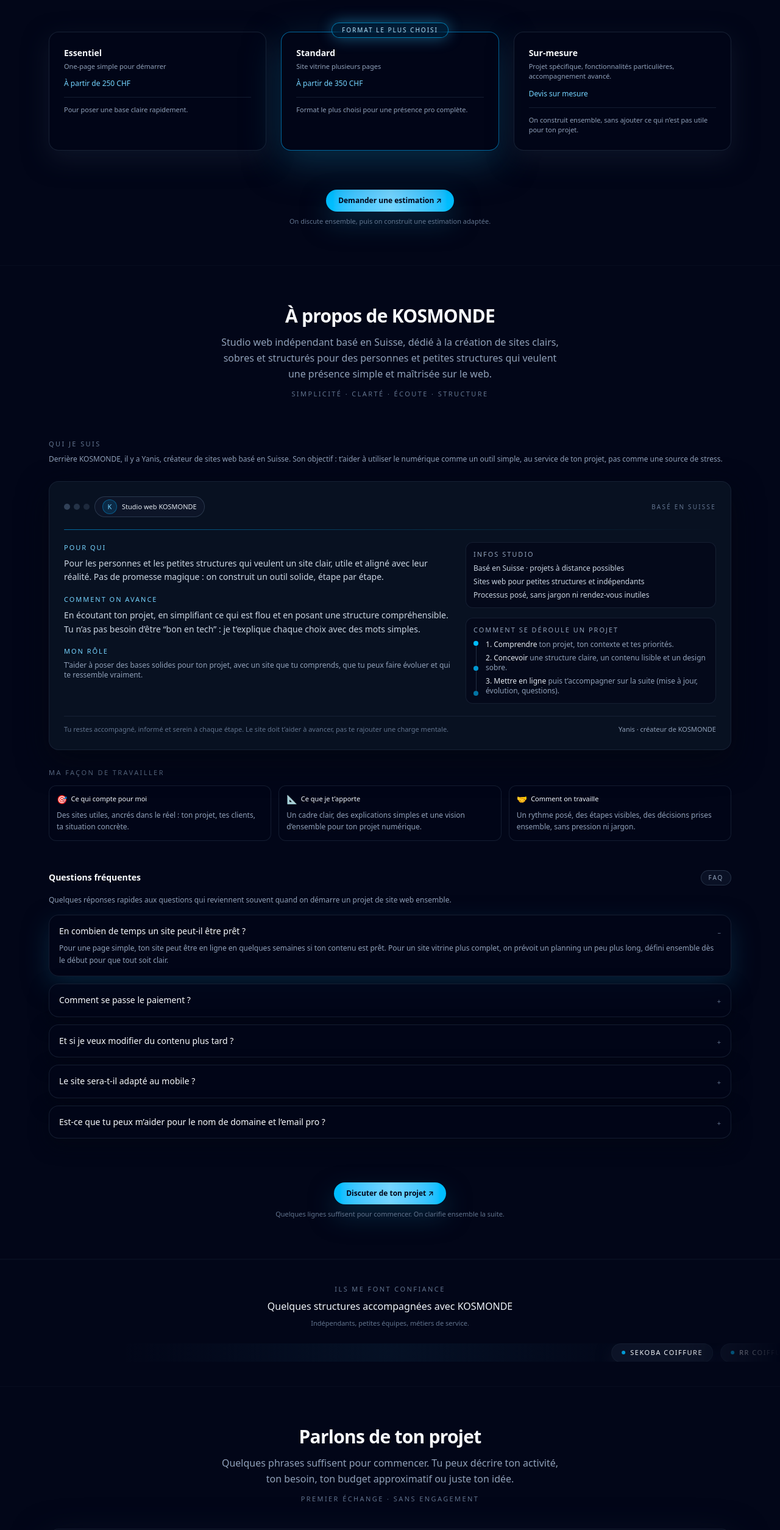
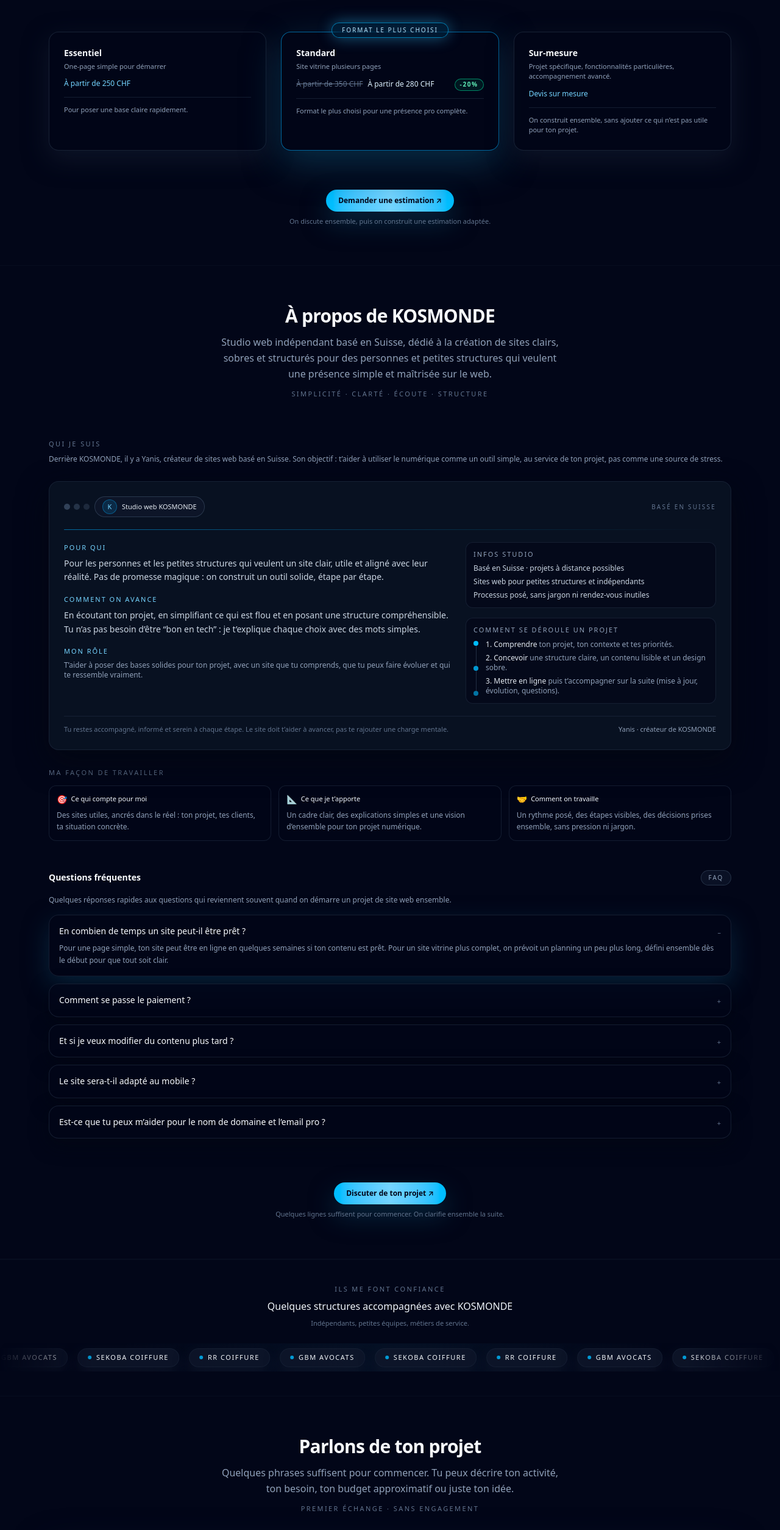
Before and after one commit to KOSMONDE/KOSMONDE, a Next.js app: page / in a window 1280 px wide. Shown: the part 3700-6209 px from the top of the page at 61% size. Built offline with nearby package versions, Linux system fonts and the light colour scheme; no server answers.

Commit message:
carouselle corriger

```diff
--- a/app/globals.css
+++ b/app/globals.css
@@ -60,13 +60,34 @@ body {
 
 /* --------- CAROUSEL CONFIANCE (version JS) --------- */
 
+/* ============================
+   TRUST CAROUSEL — KOSMONDE
+   ============================ */
+
+/* ============================
+   TRUST CAROUSEL — KOSMONDE
+   ============================ */
+
+/* Conteneur du carrousel */
 .trust-marquee {
   overflow: hidden;
+  width: 100%;
+  display: flex;
+  justify-content: center;
+  padding: 0.5rem 0; /* ≈ py-2 */
 }
 
+/* Piste des logos / noms */
 .trust-track {
   display: inline-flex;
-  gap: 0.75rem;          /* ≈ gap-3 */
+  gap: 1rem; /* ≈ gap-4 */
   white-space: nowrap;
   will-change: transform;
 }
+
+/* Accessibilité : moins d’animations si demandé */
+@media (prefers-reduced-motion: reduce) {
+  .trust-track {
+    transform: none !important;
+  }
+}
--- a/components/PourquoiEtTarifsSection.tsx
+++ b/components/PourquoiEtTarifsSection.tsx
@@ -58,7 +58,6 @@ export function PourquoiEtTarifsSection() {
       <div className="pointer-events-none absolute inset-0 -z-10 opacity-20 mix-blend-screen bg-[radial-gradient(circle_at_top_right,rgba(148,163,184,0.3),transparent_55%)]" />
 
       <div className="container-kosmonde space-y-16 py-16 relative">
-
         {/* HEADER CENTRÉ */}
         <div className="text-center max-w-lg mx-auto space-y-3">
           <h2 className="text-2xl sm:text-3xl font-semibold tracking-tight text-slate-50">
@@ -135,9 +134,24 @@ export function PourquoiEtTarifsSection() {
                 <p className="text-[11px] text-slate-400">{offre.subtitle}</p>
               </div>
 
-              <span className="mt-3 inline-block text-xs font-medium text-sky-300">
-                {offre.price}
-              </span>
+              {/* PRIX */}
+              {offre.name === "Standard" ? (
+                <div className="mt-3 flex items-baseline gap-2 text-xs font-medium">
+                  <span className="text-slate-500 line-through">
+                    À partir de 350 CHF
+                  </span>
+                  <span className="text-sky-100">
+                    À partir de 280 CHF
+                  </span>
+                  <span className="ml-auto inline-flex items-center rounded-full border border-emerald-400/60 bg-emerald-500/10 px-2 py-0.5 text-[10px] font-semibold uppercase tracking-[0.16em] text-emerald-300">
+                    -20%
+                  </span>
+                </div>
+              ) : (
+                <span className="mt-3 inline-block text-xs font-medium text-sky-300">
+                  {offre.price}
+                </span>
+              )}
 
               <p className="mt-3 text-[11px] text-slate-400 border-t border-slate-800/70 pt-3">
                 {offre.highlight}
--- a/components/TrustCarousel.tsx
+++ b/components/TrustCarousel.tsx
@@ -5,36 +5,52 @@ import { useEffect, useRef } from "react";
 export function TrustCarousel() {
   const brands = ["SEKOBA COIFFURE", "RR COIFFURE", "GBM AVOCATS"];
 
-  // On répète 5x pour bien remplir la piste
-  const loopBrands = [
-    ...brands,
-    ...brands,
-    ...brands,
-    ...brands,
-    ...brands,
-  ];
+  // Nombre de répétitions de la séquence
+  const REPEAT = 5;
+  const loopBrands = Array.from({ length: REPEAT }, () => brands).flat();
 
   const containerRef = useRef<HTMLDivElement | null>(null);
   const trackRef = useRef<HTMLDivElement | null>(null);
   const isPaused = useRef(false);
+  const prefersReducedMotion = useRef(false);
 
   useEffect(() => {
     const container = containerRef.current;
     const track = trackRef.current;
     if (!container || !track) return;
 
+    // Accessibilité : prefers-reduced-motion
+    const mediaQuery = window.matchMedia("(prefers-reduced-motion: reduce)");
+    prefersReducedMotion.current = mediaQuery.matches;
+
+    const handleMotionChange = (event: MediaQueryListEvent) => {
+      prefersReducedMotion.current = event.matches;
+      if (event.matches) {
+        track.style.transform = "translateX(0)";
+      }
+    };
+
+    mediaQuery.addEventListener("change", handleMotionChange);
+
+    if (prefersReducedMotion.current) {
+      track.style.transform = "translateX(0)";
+      return () => {
+        mediaQuery.removeEventListener("change", handleMotionChange);
+      };
+    }
+
     let frameId: number;
     let lastTime = performance.now();
     let shift = 0;
 
-    // IMPORTANT : même nombre que de répétitions dans loopBrands
-    const repeatCount = 5;
+    // largeur d’une séquence (1 répétition de [SEKOBA, RR, GBM])
+    let singleWidth = track.scrollWidth / REPEAT;
 
-    // largeur d'une séquence (1 répétition)
-    const singleWidth = track.scrollWidth / repeatCount;
+    const handleResize = () => {
+      singleWidth = track.scrollWidth / REPEAT;
+    };
 
-    // on démarre complètement à droite (hors écran)
-    const startOffset = container.offsetWidth;
+    window.addEventListener("resize", handleResize);
 
     // vitesse en px/s
     const speed = 40;
@@ -43,19 +59,28 @@ export function TrustCarousel() {
       const delta = (time - lastTime) / 1000;
       lastTime = time;
 
-      if (!isPaused.current) {
-        // on avance et on boucle sur la largeur d'une séquence
-        shift = (shift + speed * delta) % singleWidth;
+      if (!isPaused.current && !prefersReducedMotion.current) {
+        // on se déplace vers la gauche
+        shift -= speed * delta;
+
+        // quand on a défilé une séquence complète, on recale
+        if (Math.abs(shift) >= singleWidth) {
+          shift += singleWidth;
+        }
+
+        track.style.transform = `translateX(${shift}px)`;
       }
-
-      const translateX = startOffset - shift;
-      track.style.transform = `translateX(${translateX}px)`;
 
       frameId = requestAnimationFrame(animate);
     };
 
     frameId = requestAnimationFrame(animate);
-    return () => cancelAnimationFrame(frameId);
+
+    return () => {
+      cancelAnimationFrame(frameId);
+      window.removeEventListener("resize", handleResize);
+      mediaQuery.removeEventListener("change", handleMotionChange);
+    };
   }, []);
 
   return (
@@ -77,7 +102,10 @@ export function TrustCarousel() {
 
       <div className="mt-6 relative">
         {/* Glow subtil */}
-        <div className="absolute inset-0 bg-[radial-gradient(circle,rgba(56,189,248,0.06),transparent_70%)] pointer-events-none" />
+        <div
+          className="absolute inset-0 bg-[radial-gradient(circle,rgba(56,189,248,0.06),transparent_70%)] pointer-events-none"
+          aria-hidden="true"
+        />
 
         {/* Masque pour fondre les bords */}
         <div className="relative overflow-hidden [mask-image:linear-gradient(to_right,transparent,black_12%,black_88%,transparent)]">
@@ -91,7 +119,11 @@ export function TrustCarousel() {
               isPaused.current = false;
             }}
           >
-            <div ref={trackRef} className="trust-track">
+            <div
+              ref={trackRef}
+              className="trust-track"
+              aria-hidden="true"
+            >
               {loopBrands.map((name, idx) => (
                 <div
                   key={`${name}-${idx}`}
@@ -105,6 +137,11 @@ export function TrustCarousel() {
               ))}
             </div>
           </div>
+
+          {/* Liste lisible pour les lecteurs d’écran */}
+          <div className="sr-only" aria-hidden={false}>
+            {brands.join(", ")}
+          </div>
         </div>
       </div>
     </section>
```
Also changed, not shown: components/ContactSection.tsx (+53 -17 lines).
